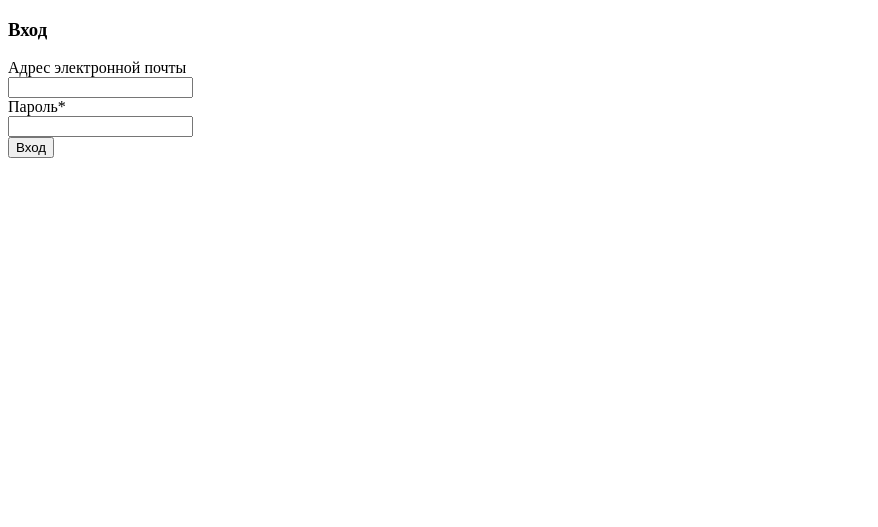
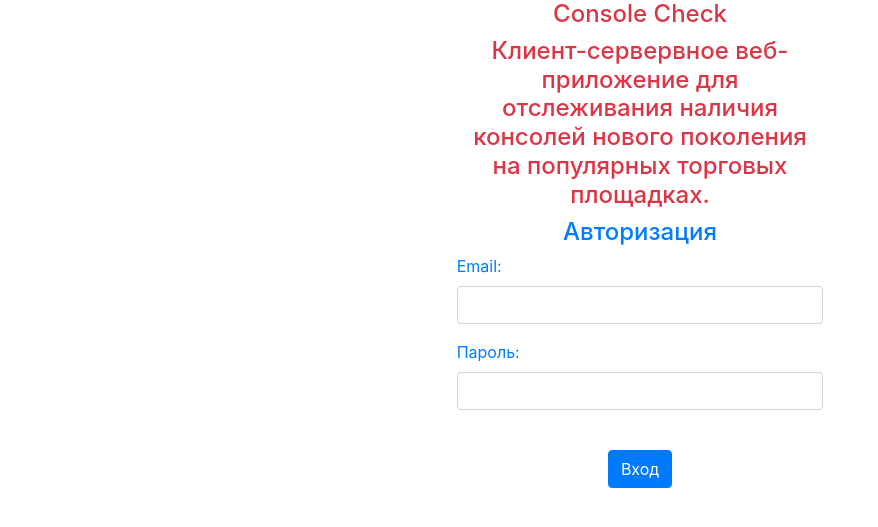
Before and after one commit to console-check-team-4-2-2/consoleCheck.backend-frontend, a Django app: page /authorization/login/ in a window 1280 px wide. Shown: the top 527 px of the page, without its empty margins (0-878 px from the left). Run offline with Django 3.2, Linux system fonts and the light colour scheme; some libraries are stand-ins or nearby versions.

Commit message:
Изменена форма авторизации

```diff
--- a/authorization/templates/login.html
+++ b/authorization/templates/login.html
@@ -1,23 +1,43 @@
 {% load crispy_forms_tags %}
+{% load static %}
 <!DOCTYPE html>
 <html lang="en">
 
 <head>
+    <link rel="stylesheet" href="{% static 'css/bootstrap.min.css' %}">
     <title>{% block title %}Вход{% endblock title %}</title>
 </head>
 
 <body>
 
-    <div class="container align-items-center">
-        <h3>Вход</h3>
-        <form method="POST" class="login-form">
-            {% csrf_token %}
+    <div id="login">
+        <div class="container-fluid d-flex h-50 justify-content-center align-items-center p-0">
+            <div id="login-column" class="col-md-4">
+                <div id="login-box" class="col-md-12">
+                    <form class="form" action="" method="post">
+                        {% csrf_token %}
+                        <h4 class="text-center text-danger">Console Check</h3>
+                        <h4 class="text-center text-danger">Клиент-сервервное веб-приложение для отслеживания наличия
+                            консолей нового поколения на популярных торговых площадках.</h4>
+                        <h4 class="text-center text-primary">Авторизация</h3>
+                        <div class="form-group">
+                            <label for="email" class="text-primary">Email:</label><br>
+                            <input type="email" name="email" id="username" class="form-control">
+                        </div>
+                        <div class="form-group">
+                            <label for="password" class="text-primary">Пароль:</label><br>
+                            <input type="password" name="password" id="password" class="form-control">
+                        </div>
+                </div>
+                <div class="text-center">
+                    <button type="submit" class="btn btn-primary mt-4 text-center">Вход</button>
+                </div>
 
-            {{form|crispy}}
-            <div class="text-center">
-                <button type="submit" class="btn btn-primary mt-4 text-center">Вход</button>
+                </form>
             </div>
-        </form>
+        </div>
+
+    </div>
     </div>
 
 
--- a/authorization/views.py
+++ b/authorization/views.py
@@ -34,19 +34,19 @@ def login_user(request):
     if request.user.is_authenticated:
         return redirect('main_app:index')
     if request.method == 'POST':
-        form = LoginForm(request.POST)
-        if form.is_valid():
-            cd = form.cleaned_data
-            if User.objects.filter(email=cd['email']).exists():
-                user_finded = User.objects.get(email=cd['email'])
-                user = authenticate(request, username=user_finded.username, password=cd['password'])
-                if user is not None and user.is_active:
-                    login(request, user)
-                    return redirect('main_app:index')
+        email = request.POST.get('email')
+        password = request.POST.get('password')
+        if User.objects.filter(email=email).exists():
+            user_finded = User.objects.get(email=email)
+            user = authenticate(request, username=user_finded.username, password=password)
+            if user is not None and user.is_active:
+                login(request, user)
+                return redirect('main_app:index')
+        else:
+            pass
     else:
         form = LoginForm()
     context = {
-        'form': form
     }
     return render(request, 'login.html', context=context)
 
```
Also changed, not shown: app/templates/about.html (+6 -1 lines).
